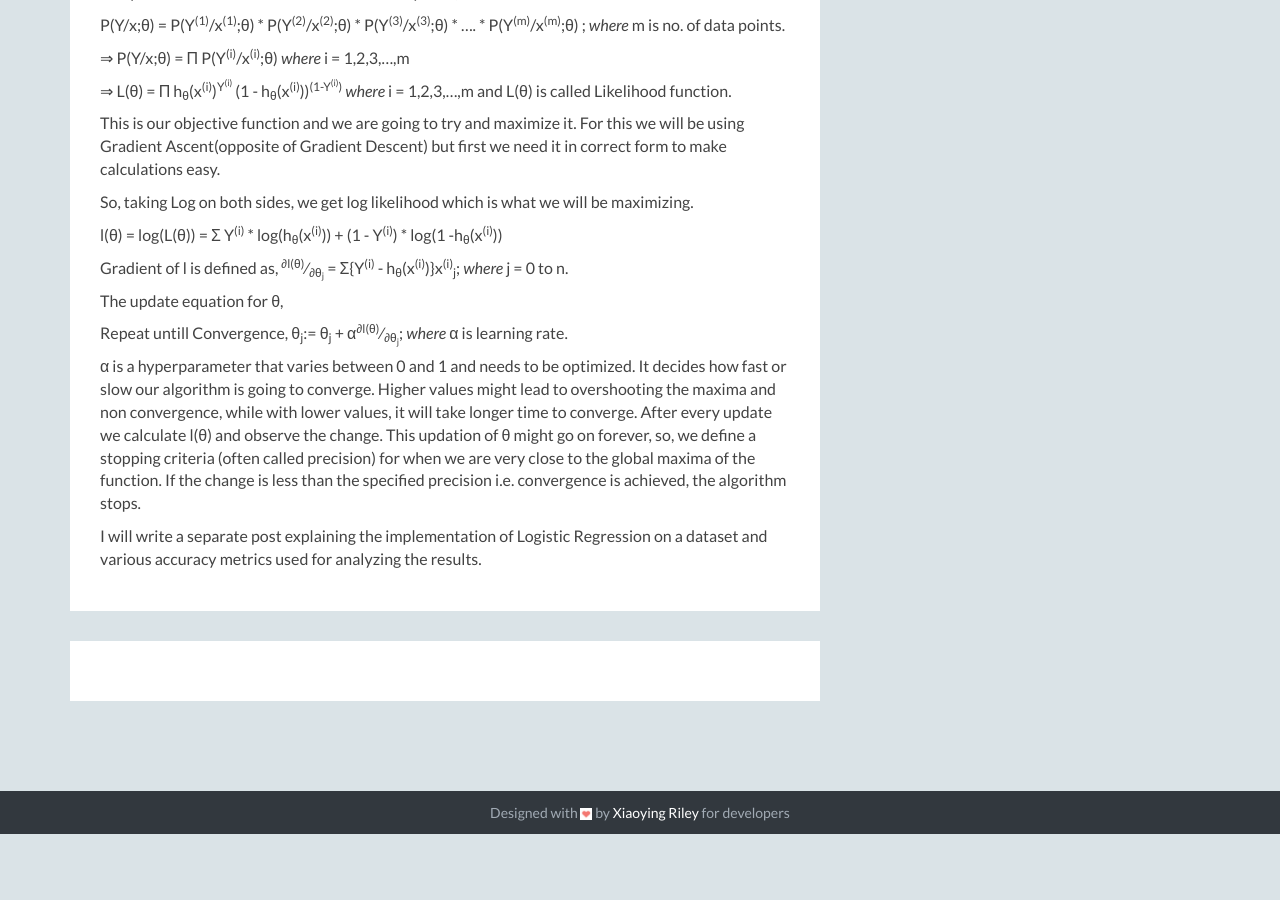
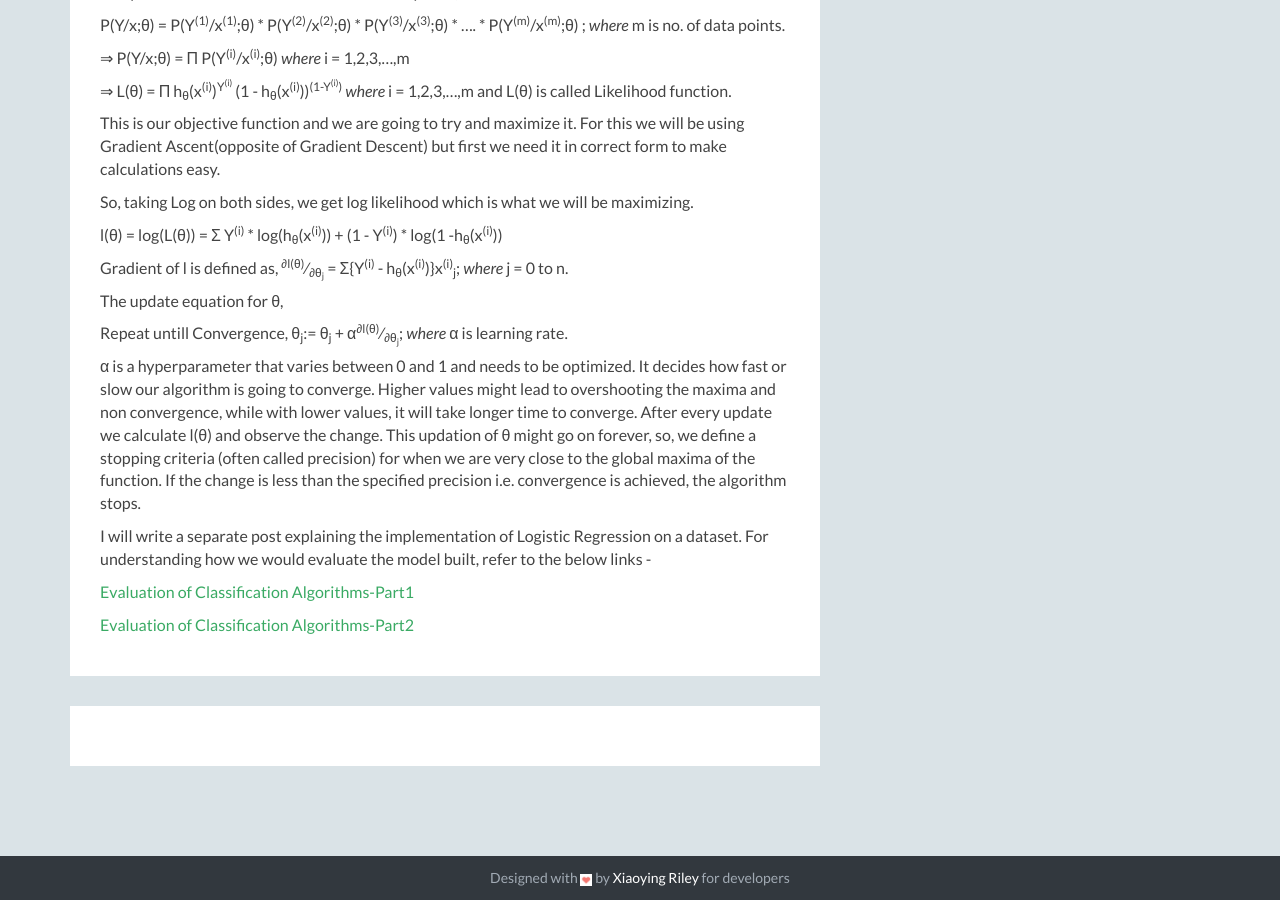
Before and after one commit to abhisheksanghai/abhisheksanghai.github.io, a Jekyll site: the page built from _posts/2019-09-07-logistic-regression.md, in a window 1280 px wide and 900 px high, scrolled down 4851 px. Built offline with Jekyll 4.4.1, drawn with Linux system fonts in a browser that asks for light colours; comment, search, counter and statistics services are not loaded; before the commit the page ends 5685 px from its top, so only the background shows below that.

Commit message:
Add evaluation links

```diff
--- a/_posts/2019-09-07-logistic-regression.md
+++ b/_posts/2019-09-07-logistic-regression.md
@@ -153,4 +153,9 @@ Repeat untill Convergence,
 
 &alpha; is a hyperparameter that varies between 0 and 1 and needs to be optimized. It decides how fast or slow our algorithm is going to converge. Higher values might lead to overshooting the maxima and non convergence, while with lower values, it will take longer time to converge. After every update we calculate l(&theta;) and observe the change. This updation of &theta; might go on forever, so, we define a stopping criteria (often called precision) for when we are very close to the global maxima of the function. If the change is less than the specified precision i.e. convergence is achieved, the algorithm stops.
 
-I will write a separate post explaining the implementation of Logistic Regression on a dataset and various accuracy metrics used for analyzing the results.
+I will write a separate post explaining the implementation of Logistic Regression on a dataset.
+For understanding how we would evaluate the model built, refer to the below links -
+
+[Evaluation of Classification Algorithms-Part1](https://abhisheksanghai.com/2019/12/26/Evaluation-of-Classification-Algorithms-Part1)
+
+[Evaluation of Classification Algorithms-Part2](https://abhisheksanghai.com/2020/02/18/Evaluation-of-Classification-Algorithms-Part2)
```
